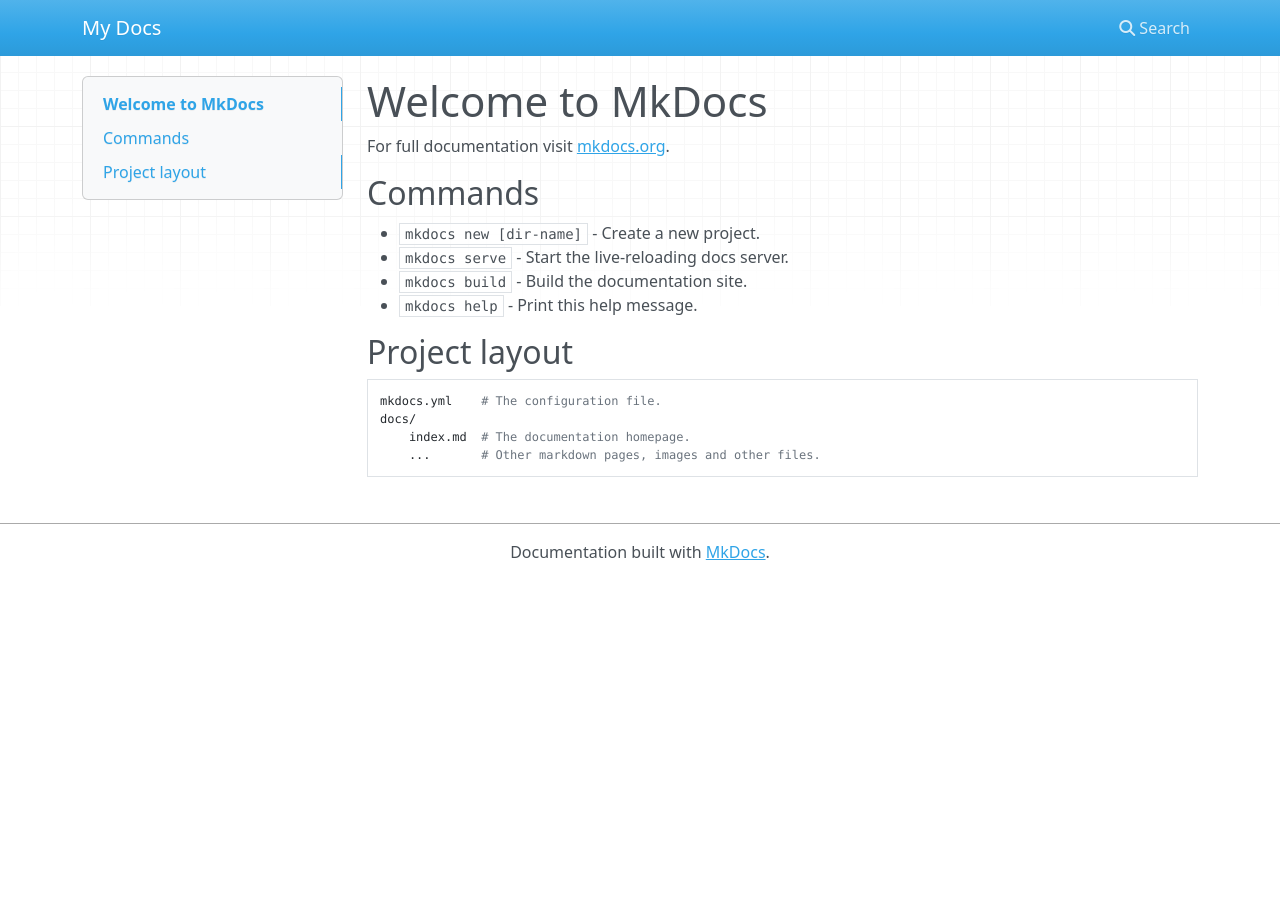
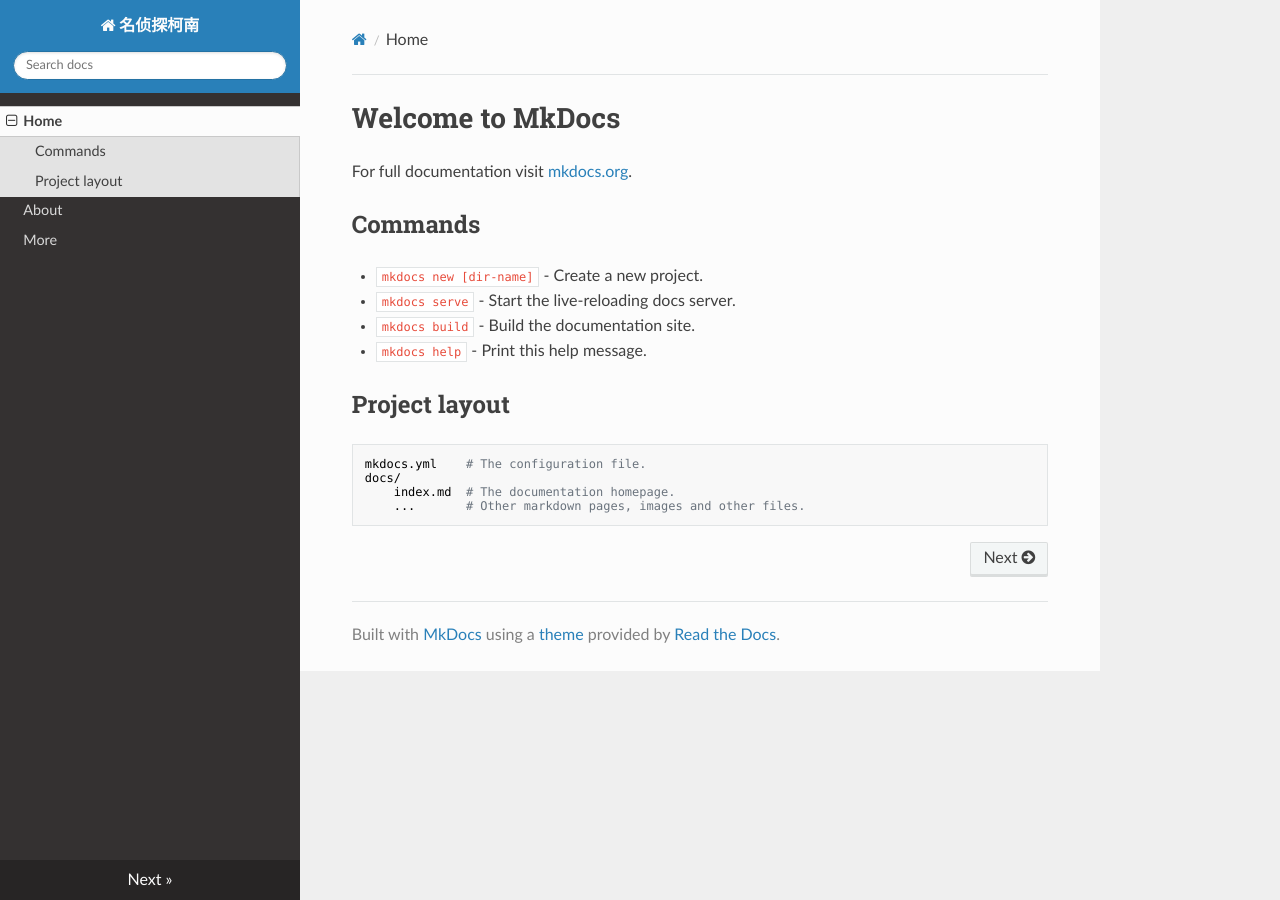
Before and after one commit to lightduer/myblog, an MkDocs documentation site: the page built from docs/index.md, in a window 1280 px wide. Built offline with MkDocs 1.6.1, drawn with Linux system fonts in a browser that asks for light colours; nearby versions of some CDN libraries; old or Windows-style settings are respelled for this version of MkDocs.

Commit message:
more about

```diff
--- a/mkdocs.yml
+++ b/mkdocs.yml
@@ -1 +1,10 @@
-site_name: My Docs
+site_name: 名侦探柯南
+pages:
+
+- [index.md, Home]
+
+- [about.md, About]
+
+- [more.md,More]
+
+theme: readthedocs
```
Also changed, not shown: docs/about.md (added), docs/more.md (added).
